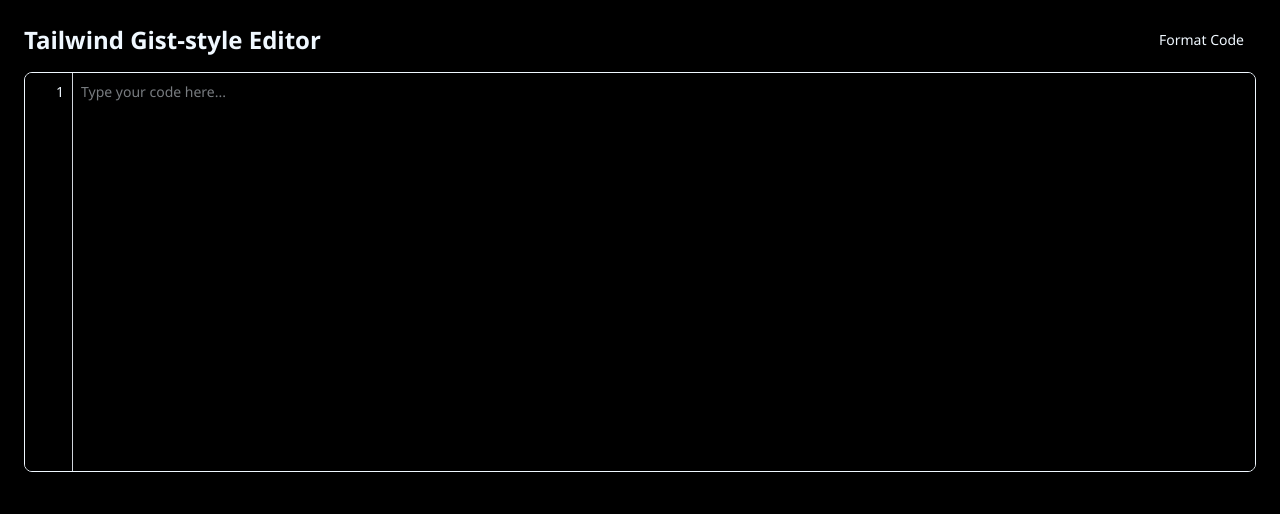
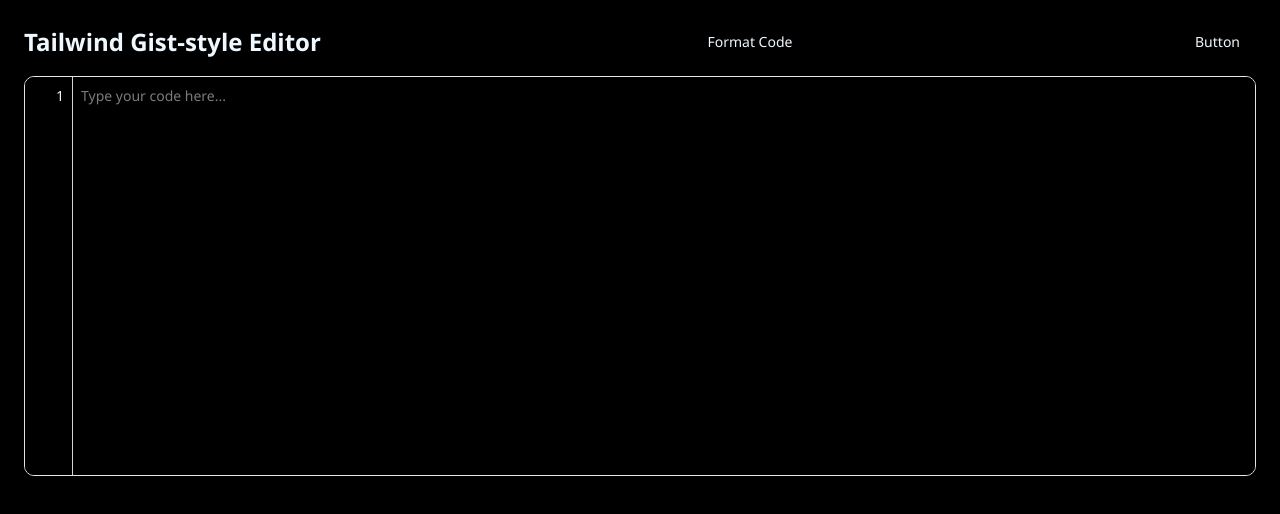
Before and after one commit to Gazi2050/gist, a Next.js app: page / in a window 1280 px wide. Shown: the top 514 px of the page. Built offline with nearby package versions, Linux system fonts and the light colour scheme.

Commit message:
fix:fixing linting problem

```diff
--- a/app/globals.css
+++ b/app/globals.css
@@ -1,7 +1,126 @@
 @import "tailwindcss";
+@import "tw-animate-css";
+
+@custom-variant dark (&:is(.dark *));
 
 * {
   background-color: black;
   color: aliceblue;
   font-family: 'Segoe UI', Tahoma, Geneva, Verdana, sans-serif;
 }
+
+:root {
+  --radius: 0.625rem;
+  --background: oklch(1 0 0);
+  --foreground: oklch(0.141 0.005 285.823);
+  --card: oklch(1 0 0);
+  --card-foreground: oklch(0.141 0.005 285.823);
+  --popover: oklch(1 0 0);
+  --popover-foreground: oklch(0.141 0.005 285.823);
+  --primary: oklch(0.21 0.006 285.885);
+  --primary-foreground: oklch(0.985 0 0);
+  --secondary: oklch(0.967 0.001 286.375);
+  --secondary-foreground: oklch(0.21 0.006 285.885);
+  --muted: oklch(0.967 0.001 286.375);
+  --muted-foreground: oklch(0.552 0.016 285.938);
+  --accent: oklch(0.967 0.001 286.375);
+  --accent-foreground: oklch(0.21 0.006 285.885);
+  --destructive: oklch(0.577 0.245 27.325);
+  --border: oklch(0.92 0.004 286.32);
+  --input: oklch(0.92 0.004 286.32);
+  --ring: oklch(0.705 0.015 286.067);
+  --chart-1: oklch(0.646 0.222 41.116);
+  --chart-2: oklch(0.6 0.118 184.704);
+  --chart-3: oklch(0.398 0.07 227.392);
+  --chart-4: oklch(0.828 0.189 84.429);
+  --chart-5: oklch(0.769 0.188 70.08);
+  --sidebar: oklch(0.985 0 0);
+  --sidebar-foreground: oklch(0.141 0.005 285.823);
+  --sidebar-primary: oklch(0.21 0.006 285.885);
+  --sidebar-primary-foreground: oklch(0.985 0 0);
+  --sidebar-accent: oklch(0.967 0.001 286.375);
+  --sidebar-accent-foreground: oklch(0.21 0.006 285.885);
+  --sidebar-border: oklch(0.92 0.004 286.32);
+  --sidebar-ring: oklch(0.705 0.015 286.067);
+}
+
+.dark {
+  --background: oklch(0.141 0.005 285.823);
+  --foreground: oklch(0.985 0 0);
+  --card: oklch(0.21 0.006 285.885);
+  --card-foreground: oklch(0.985 0 0);
+  --popover: oklch(0.21 0.006 285.885);
+  --popover-foreground: oklch(0.985 0 0);
+  --primary: oklch(0.92 0.004 286.32);
+  --primary-foreground: oklch(0.21 0.006 285.885);
+  --secondary: oklch(0.274 0.006 286.033);
+  --secondary-foreground: oklch(0.985 0 0);
+  --muted: oklch(0.274 0.006 286.033);
+  --muted-foreground: oklch(0.705 0.015 286.067);
+  --accent: oklch(0.274 0.006 286.033);
+  --accent-foreground: oklch(0.985 0 0);
+  --destructive: oklch(0.704 0.191 22.216);
+  --border: oklch(1 0 0 / 10%);
+  --input: oklch(1 0 0 / 15%);
+  --ring: oklch(0.552 0.016 285.938);
+  --chart-1: oklch(0.488 0.243 264.376);
+  --chart-2: oklch(0.696 0.17 162.48);
+  --chart-3: oklch(0.769 0.188 70.08);
+  --chart-4: oklch(0.627 0.265 303.9);
+  --chart-5: oklch(0.645 0.246 16.439);
+  --sidebar: oklch(0.21 0.006 285.885);
+  --sidebar-foreground: oklch(0.985 0 0);
+  --sidebar-primary: oklch(0.488 0.243 264.376);
+  --sidebar-primary-foreground: oklch(0.985 0 0);
+  --sidebar-accent: oklch(0.274 0.006 286.033);
+  --sidebar-accent-foreground: oklch(0.985 0 0);
+  --sidebar-border: oklch(1 0 0 / 10%);
+  --sidebar-ring: oklch(0.552 0.016 285.938);
+}
+
+@theme inline {
+  --radius-sm: calc(var(--radius) - 4px);
+  --radius-md: calc(var(--radius) - 2px);
+  --radius-lg: var(--radius);
+  --radius-xl: calc(var(--radius) + 4px);
+  --color-background: var(--background);
+  --color-foreground: var(--foreground);
+  --color-card: var(--card);
+  --color-card-foreground: var(--card-foreground);
+  --color-popover: var(--popover);
+  --color-popover-foreground: var(--popover-foreground);
+  --color-primary: var(--primary);
+  --color-primary-foreground: var(--primary-foreground);
+  --color-secondary: var(--secondary);
+  --color-secondary-foreground: var(--secondary-foreground);
+  --color-muted: var(--muted);
+  --color-muted-foreground: var(--muted-foreground);
+  --color-accent: var(--accent);
+  --color-accent-foreground: var(--accent-foreground);
+  --color-destructive: var(--destructive);
+  --color-border: var(--border);
+  --color-input: var(--input);
+  --color-ring: var(--ring);
+  --color-chart-1: var(--chart-1);
+  --color-chart-2: var(--chart-2);
+  --color-chart-3: var(--chart-3);
+  --color-chart-4: var(--chart-4);
+  --color-chart-5: var(--chart-5);
+  --color-sidebar: var(--sidebar);
+  --color-sidebar-foreground: var(--sidebar-foreground);
+  --color-sidebar-primary: var(--sidebar-primary);
+  --color-sidebar-primary-foreground: var(--sidebar-primary-foreground);
+  --color-sidebar-accent: var(--sidebar-accent);
+  --color-sidebar-accent-foreground: var(--sidebar-accent-foreground);
+  --color-sidebar-border: var(--sidebar-border);
+  --color-sidebar-ring: var(--sidebar-ring);
+}
+
+@layer base {
+  * {
+    @apply border-border outline-ring/50;
+  }
+  body {
+    @apply bg-background text-foreground;
+  }
+}
--- a/app/layout.js
+++ b/app/layout.js
@@ -13,7 +13,7 @@
 
 export const metadata = {
   title: "Gist",
-  description: "Generated by create next app",
+  description: "A code sharing website",
 };
 
 export default function RootLayout({ children }) {
--- a/app/page.js
+++ b/app/page.js
@@ -1,5 +1,8 @@
 'use client';
 
+import { Button } from '@/components/ui/button';
+import { formatCode } from '@/utils/formatCode';
+import { getLineNumbers } from '@/utils/getLineNumbers';
 import { useRef, useEffect, useState } from 'react';
 
 export default function Page() {
@@ -27,45 +30,24 @@
     };
   }, []);
 
-  const getLineNumbers = () => {
-    const lines = code.split('\n').length || 1;
-    return Array.from({ length: lines }, (_, i) => i + 1).join('\n');
-  };
-
-  const formatCode = () => {
-    const lines = code.split('\n');
-    let formatted = '';
-    let indentLevel = 0;
-    const indent = '  ';
-
-    for (let rawLine of lines) {
-      let line = rawLine.trim();
-
-      if (line.startsWith('}')) indentLevel = Math.max(0, indentLevel - 1);
-      formatted += indent.repeat(indentLevel) + line + '\n';
-
-      if (line.endsWith('{')) indentLevel += 1;
-    }
-
-    setCode(formatted.trim());
-  };
 
   return (
     <main className="p-6 font-mono">
       <div className="flex items-center justify-between mb-4">
         <h1 className="text-2xl font-bold">Tailwind Gist-style Editor</h1>
         <button
-          onClick={formatCode}
+          onClick={() => formatCode(code, setCode)}
           className="px-3 py-1 text-sm bg-blue-600 text-white rounded hover:bg-blue-700"
         >
           Format Code
         </button>
+        <Button className="bg-white">Button</Button>
       </div>
 
       <div className="flex border rounded-lg overflow-hidden bg-gray-50 h-[400px]">
         <textarea
           ref={lineRef}
-          value={getLineNumbers()}
+          value={getLineNumbers(code)}
           readOnly
           className="w-12 p-2 text-right text-black bg-gray-200 border-r border-gray-300 resize-none overflow-hidden h-full text-sm leading-[1.5em]"
         />
@@ -76,6 +58,7 @@
           placeholder="Type your code here..."
           className="flex-1 p-2 text-black bg-white resize-none h-full outline-none text-sm leading-[1.5em] overflow-auto whitespace-pre"
         />
+
       </div>
     </main>
   );
--- /dev/null
+++ b/components/navbar.jsx
@@ -0,0 +1,11 @@
+import React from 'react';
+
+const navbar = () => {
+    return (
+        <div>
+
+        </div>
+    );
+};
+
+export default navbar;
--- /dev/null
+++ b/components/ui/button.jsx
@@ -0,0 +1,55 @@
+import * as React from "react"
+import { Slot } from "@radix-ui/react-slot"
+import { cva } from "class-variance-authority";
+
+import { cn } from "@/lib/utils"
+
+const buttonVariants = cva(
+  "inline-flex items-center justify-center gap-2 whitespace-nowrap rounded-md text-sm font-medium transition-all disabled:pointer-events-none disabled:opacity-50 [&_svg]:pointer-events-none [&_svg:not([class*='size-'])]:size-4 shrink-0 [&_svg]:shrink-0 outline-none focus-visible:border-ring focus-visible:ring-ring/50 focus-visible:ring-[3px] aria-invalid:ring-destructive/20 dark:aria-invalid:ring-destructive/40 aria-invalid:border-destructive",
+  {
+    variants: {
+      variant: {
+        default:
+          "bg-primary text-primary-foreground shadow-xs hover:bg-primary/90",
+        destructive:
+          "bg-destructive text-white shadow-xs hover:bg-destructive/90 focus-visible:ring-destructive/20 dark:focus-visible:ring-destructive/40 dark:bg-destructive/60",
+        outline:
+          "border bg-background shadow-xs hover:bg-accent hover:text-accent-foreground dark:bg-input/30 dark:border-input dark:hover:bg-input/50",
+        secondary:
+          "bg-secondary text-secondary-foreground shadow-xs hover:bg-secondary/80",
+        ghost:
+          "hover:bg-accent hover:text-accent-foreground dark:hover:bg-accent/50",
+        link: "text-primary underline-offset-4 hover:underline",
+      },
+      size: {
+        default: "h-9 px-4 py-2 has-[>svg]:px-3",
+        sm: "h-8 rounded-md gap-1.5 px-3 has-[>svg]:px-2.5",
+        lg: "h-10 rounded-md px-6 has-[>svg]:px-4",
+        icon: "size-9",
+      },
+    },
+    defaultVariants: {
+      variant: "default",
+      size: "default",
+    },
+  }
+)
+
+function Button({
+  className,
+  variant,
+  size,
+  asChild = false,
+  ...props
+}) {
+  const Comp = asChild ? Slot : "button"
+
+  return (
+    (<Comp
+      data-slot="button"
+      className={cn(buttonVariants({ variant, size, className }))}
+      {...props} />)
+  );
+}
+
+export { Button, buttonVariants }
--- /dev/null
+++ b/lib/utils.js
@@ -0,0 +1,6 @@
+import { clsx } from "clsx";
+import { twMerge } from "tailwind-merge"
+
+export function cn(...inputs) {
+  return twMerge(clsx(inputs));
+}
--- /dev/null
+++ b/utils/formatCode.js
@@ -0,0 +1,17 @@
+export const formatCode = (code, setCode) => {
+    const lines = code.trim().split('\n');
+    let formatted = '';
+    let indentLevel = 0;
+    const indent = '  ';
+
+    for (let rawLine of lines) {
+        let line = rawLine.trim();
+
+        if (line.startsWith('}')) indentLevel = Math.max(0, indentLevel - 1);
+        formatted += indent.repeat(indentLevel) + line + '\n';
+
+        if (line.endsWith('{')) indentLevel += 1;
+    }
+
+    setCode(formatted.trim());
+};
--- /dev/null
+++ b/utils/getLineNumbers.js
@@ -0,0 +1,4 @@
+export const getLineNumbers = (code) => {
+    const lines = code.split('\n').length || 1;
+    return Array.from({ length: lines }, (_, i) => i + 1).join('\n');
+};
```
Also changed, not shown: package.json (+7 -1 lines), components.json (added), 1 other file (tests, documents, lock files or other folders).
